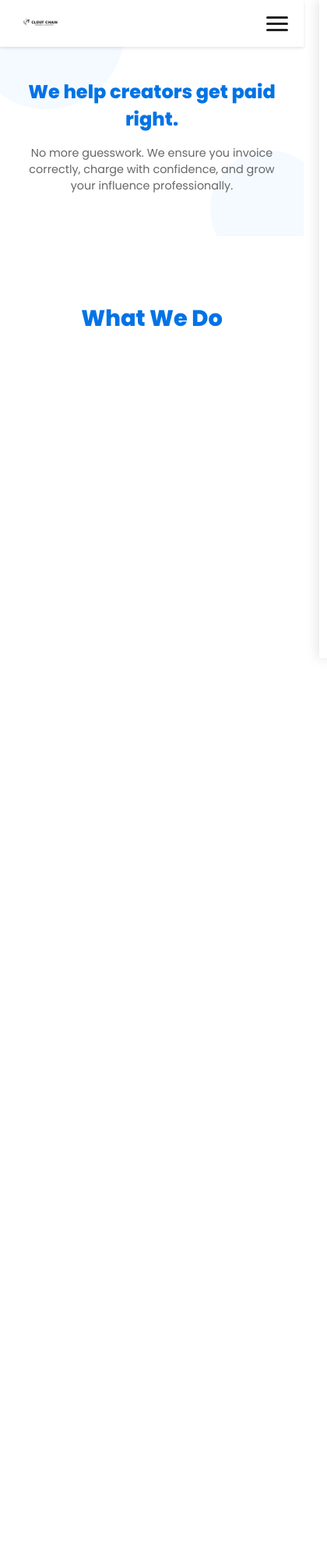
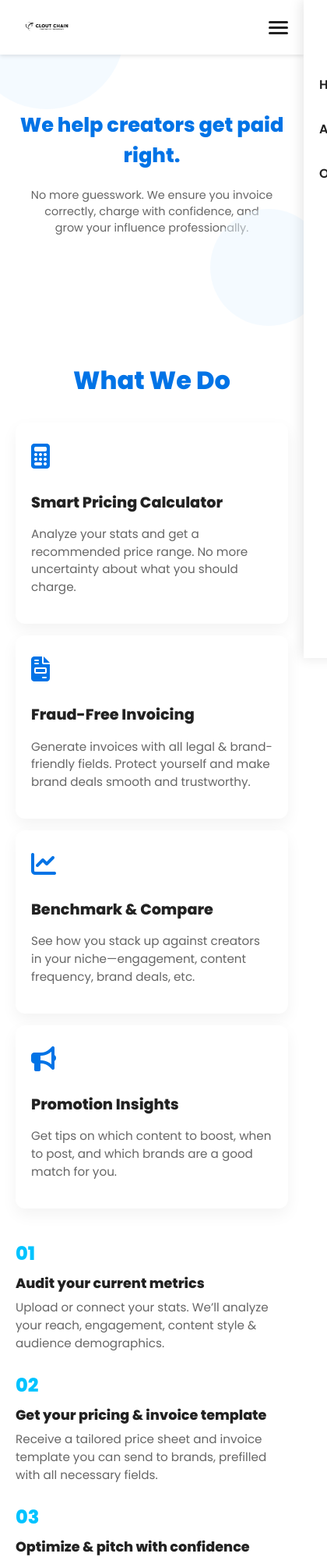
Before and after one commit to hustlenomicsorg/Cloutchain, a plain HTML site: page about.html in a window 390 px wide. Shown: the top 1997 px of the page at 78% size, 420 px wide, since content can reach past the window. Before the commit the page ends 1239 px from the top, so only its background shows below. Drawn offline with Linux system fonts and the light colour scheme.

Commit message:
Update about.html

```diff
--- a/about.html
+++ b/about.html
@@ -16,9 +16,7 @@
   --bg-light: #f7f9fc;
   --accent-light: #eaf5ff;
 }
-* {
-  box-sizing: border-box;
-}
+* { box-sizing: border-box; }
 body {
   margin: 0;
   font-family: 'Poppins', sans-serif;
@@ -36,43 +34,35 @@ body {
   top: 0;
   left: 0;
   right: 0;
+  background: #fff;
   padding: 10px 20px;
-  background: #fff;
   display: flex;
   justify-content: space-between;
   align-items: center;
   z-index: 900;
-  box-shadow: 0 2px 4px rgba(0,0,0,0.1);
+  box-shadow: 0 2px 5px rgba(0,0,0,0.1);
 }
-.header img {
-  height: 50px;
-}
-.hamburger {
-  cursor: pointer;
-}
+.header img { height: 50px; }
+.hamburger { cursor: pointer; }
 .hamburger div {
-  width: 28px;
-  height: 3px;
+  width: 25px; height: 3px;
   background: var(--text);
-  margin: 5px 0;
+  margin: 4px 0;
   border-radius: 2px;
-  transition: 0.3s;
 }
 .sidebar {
   position: fixed;
-  right: -280px;
-  top: 0;
-  width: 260px;
-  height: 100%;
+  right: -260px; top: 0;
+  width: 260px; height: 100%;
   background: #fff;
   box-shadow: -3px 0 15px rgba(0,0,0,0.1);
-  padding-top: 70px;
+  padding-top: 80px;
   transition: 0.4s;
   z-index: 1000;
 }
 .sidebar a {
   display: block;
-  padding: 16px 24px;
+  padding: 16px 20px;
   color: var(--text);
   text-decoration: none;
   font-weight: 600;
@@ -81,16 +71,13 @@ body {
   background: var(--bg-light);
   border-left: 4px solid var(--primary);
 }
-.sidebar.active {
-  right: 0;
-}
+.sidebar.active { right: 0; }
 
-/* Intro Banner */
+/* Hero / Intro Banner */
 .intro-banner {
+  padding: 120px 20px 60px;
+  text-align: center;
   position: relative;
-  padding: 140px 20px 60px;
-  text-align: center;
-  overflow: hidden;
 }
 .intro-banner .shape {
   position: absolute;
@@ -99,38 +86,25 @@ body {
   opacity: 0.5;
 }
 .intro-banner .shape.one {
-  width: 200px;
-  height: 200px;
-  top: -60px;
-  left: -40px;
+  width: 200px; height: 200px;
+  top: -60px; left: -40px;
 }
 .intro-banner .shape.two {
-  width: 150px;
-  height: 150px;
-  bottom: -40px;
-  right: -30px;
+  width: 150px; height: 150px;
+  bottom: -40px; right: -30px;
 }
 .intro-banner h1 {
-  font-size: 2.2rem;
+  font-size: 2.4rem;
   font-weight: 800;
-  margin: 0;
   color: var(--primary);
-  opacity: 0;
-  transform: translateY(30px);
-  animation: fadeInUp 0.8s ease-out forwards;
-  animation-delay: 0.2s;
 }
 .intro-banner p.lead {
   font-size: 1rem;
   color: var(--muted);
-  margin-top: 16px;
+  margin-top: 12px;
   max-width: 90%;
   margin-left: auto;
   margin-right: auto;
-  opacity: 0;
-  transform: translateY(20px);
-  animation: fadeInUp 0.8s ease-out forwards;
-  animation-delay: 0.4s;
 }
 
 /* Sections */
@@ -140,45 +114,40 @@ body {
   margin: 0 auto;
 }
 .section h2 {
-  font-size: 1.8rem;
+  font-size: 2rem;
   color: var(--primary);
   text-align: center;
-  margin-bottom: 40px;
-  opacity: 0;
-  transform: translateY(30px);
-  animation: fadeInUp 0.8s ease-out forwards;
+  margin-bottom: 30px;
 }
 .features-grid {
   display: grid;
-  grid-template-columns: repeat(auto-fit, minmax(260px, 1fr));
+  grid-template-columns: repeat(auto-fit, minmax(250px, 1fr));
   gap: 20px;
 }
 .feature {
   background: #fff;
-  border-radius: 16px;
+  border-radius: 12px;
   padding: 20px;
-  box-shadow: 0 10px 25px rgba(0,0,0,0.07);
-  transition: transform 0.3s, box-shadow 0.3s;
-  opacity: 0;
-  transform: translateY(40px);
+  box-shadow: 0 8px 20px rgba(0,0,0,0.05);
+  transition: transform 0.3s ease, box-shadow 0.3s ease;
 }
 .feature:hover {
-  transform: translateY(-8px);
-  box-shadow: 0 18px 40px rgba(0,0,0,0.1);
+  transform: translateY(-5px);
+  box-shadow: 0 12px 25px rgba(0,0,0,0.1);
 }
 .feature .icon {
   font-size: 2rem;
   color: var(--primary);
-  margin-bottom: 16px;
+  margin-bottom: 15px;
 }
 .feature h3 {
-  margin: 0 0 12px 0;
   font-size: 1.2rem;
+  margin-bottom: 10px;
 }
 .feature p {
+  font-size: 0.95rem;
   color: var(--muted);
   line-height: 1.5;
-  font-size: 0.95rem;
 }
 
 /* Growth Steps */
@@ -187,29 +156,24 @@ body {
 }
 .step {
   display: flex;
+  flex-direction: row;
   align-items: flex-start;
-  margin-bottom: 20px;
-  opacity: 0;
-  transform: translateY(40px);
+  margin-bottom: 25px;
 }
 .step .step-num {
-  font-size: 1.6rem;
+  font-size: 1.5rem;
   font-weight: 800;
   color: var(--secondary);
-  margin-right: 16px;
-}
-.step .step-body {
-  flex: 1;
+  margin-right: 15px;
 }
 .step .step-body h4 {
-  margin: 0 0 8px 0;
-  font-size: 1.2rem;
+  margin: 0 0 6px;
+  font-size: 1.1rem;
 }
 .step .step-body p {
   margin: 0;
   color: var(--muted);
-  line-height: 1.5;
-  font-size: 0.9rem;
+  font-size: 0.95rem;
 }
 
 /* Footer */
@@ -218,84 +182,37 @@ footer {
   background: var(--bg-light);
   padding: 20px;
   text-align: center;
-  border-top: 1px solid #eee;
 }
 .footer .social-icons {
   display: flex;
   justify-content: center;
-  gap: 16px;
-  margin-bottom: 12px;
+  gap: 15px;
+  margin-bottom: 10px;
 }
 .footer .social-icons a {
   color: var(--text);
-  font-size: 1.3rem;
-  transition: 0.3s;
+  font-size: 1.4rem;
 }
 .footer .social-icons a:hover {
   color: var(--primary);
-  transform: scale(1.2);
 }
 .footer .footer-note {
   color: var(--muted);
-  font-size: 0.85rem;
+  font-size: 0.9rem;
 }
 
-/* Animations */
-@keyframes fadeInUp {
-  from {
-    opacity: 0;
-    transform: translateY(30px);
-  }
-  to {
-    opacity: 1;
-    transform: translateY(0);
-  }
+/* Responsive tweaks */
+@media (max-width: 768px) {
+  .intro-banner h1 { font-size: 2rem; }
+  .intro-banner p.lead { font-size: 0.95rem; }
+  .features-grid { gap: 15px; }
+  .step { flex-direction: column; }
+  .step .step-num { margin-bottom: 8px; }
 }
-.reveal {
-  opacity: 1 !important;
-  transform: translateY(0) !important;
-}
-
-/* MOBILE RESPONSIVENESS */
-@media (max-width: 768px) {
-  .intro-banner {
-    padding: 100px 15px 40px;
-  }
-  .intro-banner h1 {
-    font-size: 1.8rem;
-  }
-  .intro-banner p.lead {
-    font-size: 0.95rem;
-  }
-  .features-grid {
-    grid-template-columns: 1fr;
-    gap: 15px;
-  }
-  .feature {
-    padding: 15px;
-  }
-  .step {
-    flex-direction: column;
-  }
-  .step .step-num {
-    margin-bottom: 8px;
-  }
-}
-
-/* SMALLER PHONES */
 @media (max-width: 480px) {
-  .header img {
-    height: 40px;
-  }
-  .intro-banner h1 {
-    font-size: 1.5rem;
-  }
-  .intro-banner p.lead {
-    font-size: 0.9rem;
-  }
-  .feature h3 {
-    font-size: 1.1rem;
-  }
+  .intro-banner h1 { font-size: 1.6rem; }
+  .intro-banner p.lead { font-size: 0.9rem; }
+  .features-grid { grid-template-columns: 1fr; }
 }
 </style>
 </head>
@@ -341,3 +258,60 @@ footer {
       <h3>Benchmark & Compare</h3>
       <p>See how you stack up against creators in your niche—engagement, content frequency, brand deals, etc.</p>
     </div>
+    <div class="feature">
+      <div class="icon"><i class="fas fa-bullhorn"></i></div>
+      <h3>Promotion Insights</h3>
+      <p>Get tips on which content to boost, when to post, and which brands are a good match for you.</p>
+    </div>
+  </div>
+
+  <div class="growth-steps">
+    <div class="step">
+      <div class="step-num">01</div>
+      <div class="step-body">
+        <h4>Audit your current metrics</h4>
+        <p>Upload or connect your stats. We’ll analyze your reach, engagement, content style & audience demographics.</p>
+      </div>
+    </div>
+    <div class="step">
+      <div class="step-num">02</div>
+      <div class="step-body">
+        <h4>Get your pricing & invoice template</h4>
+        <p>Receive a tailored price sheet and invoice template you can send to brands, prefilled with all necessary fields.</p>
+      </div>
+    </div>
+    <div class="step">
+      <div class="step-num">03</div>
+      <div class="step-body">
+        <h4>Optimize & pitch with confidence</h4>
+        <p>See which content types, posting times, and brand niches suit you best. Launch proposals with clarity.</p>
+      </div>
+    </div>
+    <div class="step">
+      <div class="step-num">04</div>
+      <div class="step-body">
+        <h4>Grow your brand network</h4>
+        <p>Get matched with brands aligned with your niche. Leverage your data & portfolio to secure deals that pay you what you deserve.</p>
+      </div>
+    </div>
+  </div>
+</section>
+
+<!-- Footer -->
+<footer>
+  <div class="social-icons">
+    <a href="#"><i class="fab fa-youtube"></i></a>
+    <a href="#"><i class="fab fa-instagram"></i></a>
+    <a href="#"><i class="fab fa-discord"></i></a>
+    <a href="#"><i class="fab fa-x-twitter"></i></a>
+  </div>
+  <div class="footer-note">© 2025–2026 CLOUTCHAIN. All rights reserved.</div>
+</footer>
+
+<script>
+function toggleSidebar() {
+  document.getElementById("sidebar").classList.toggle("active");
+}
+</script>
+</body>
+</html>
```
